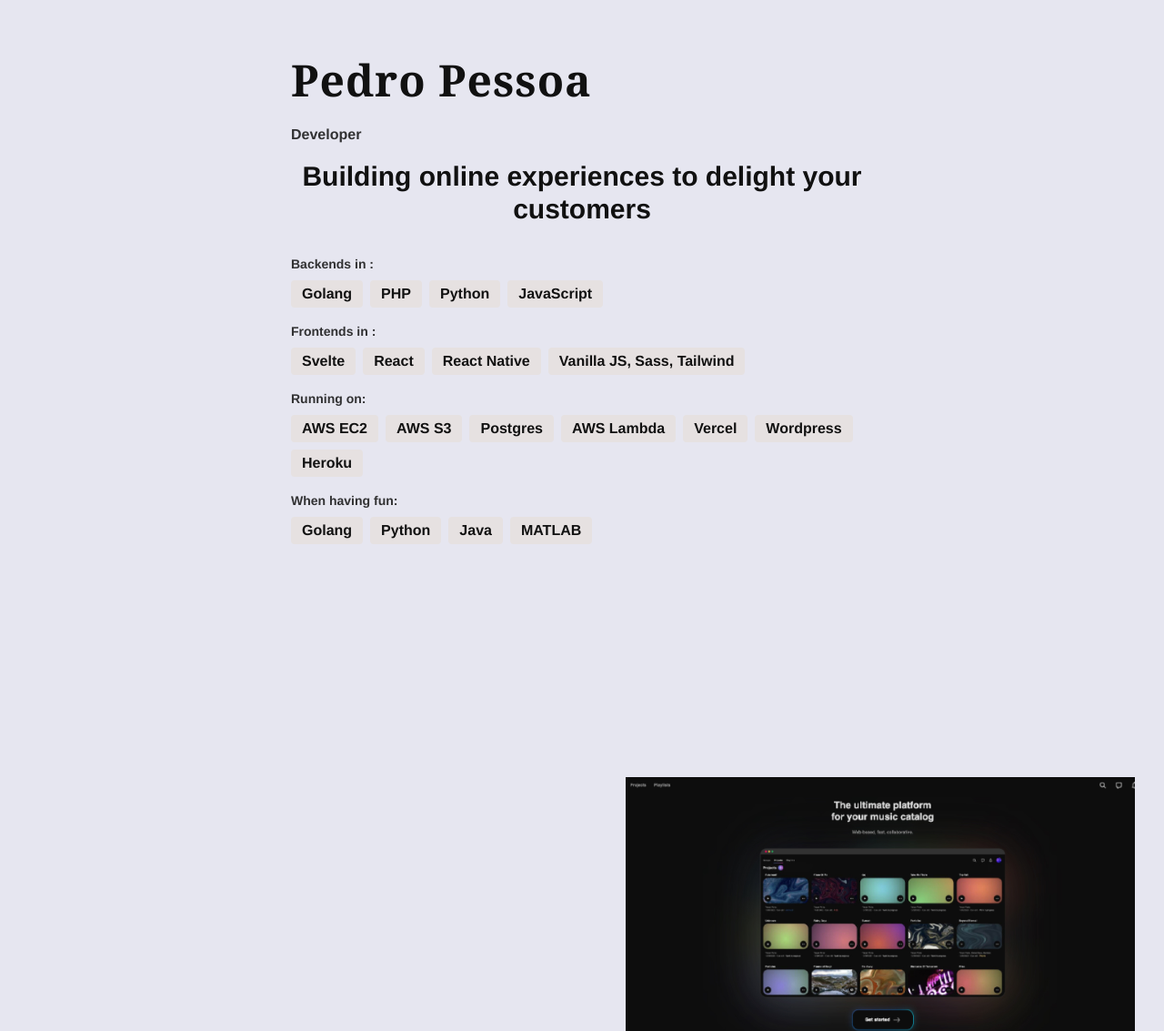
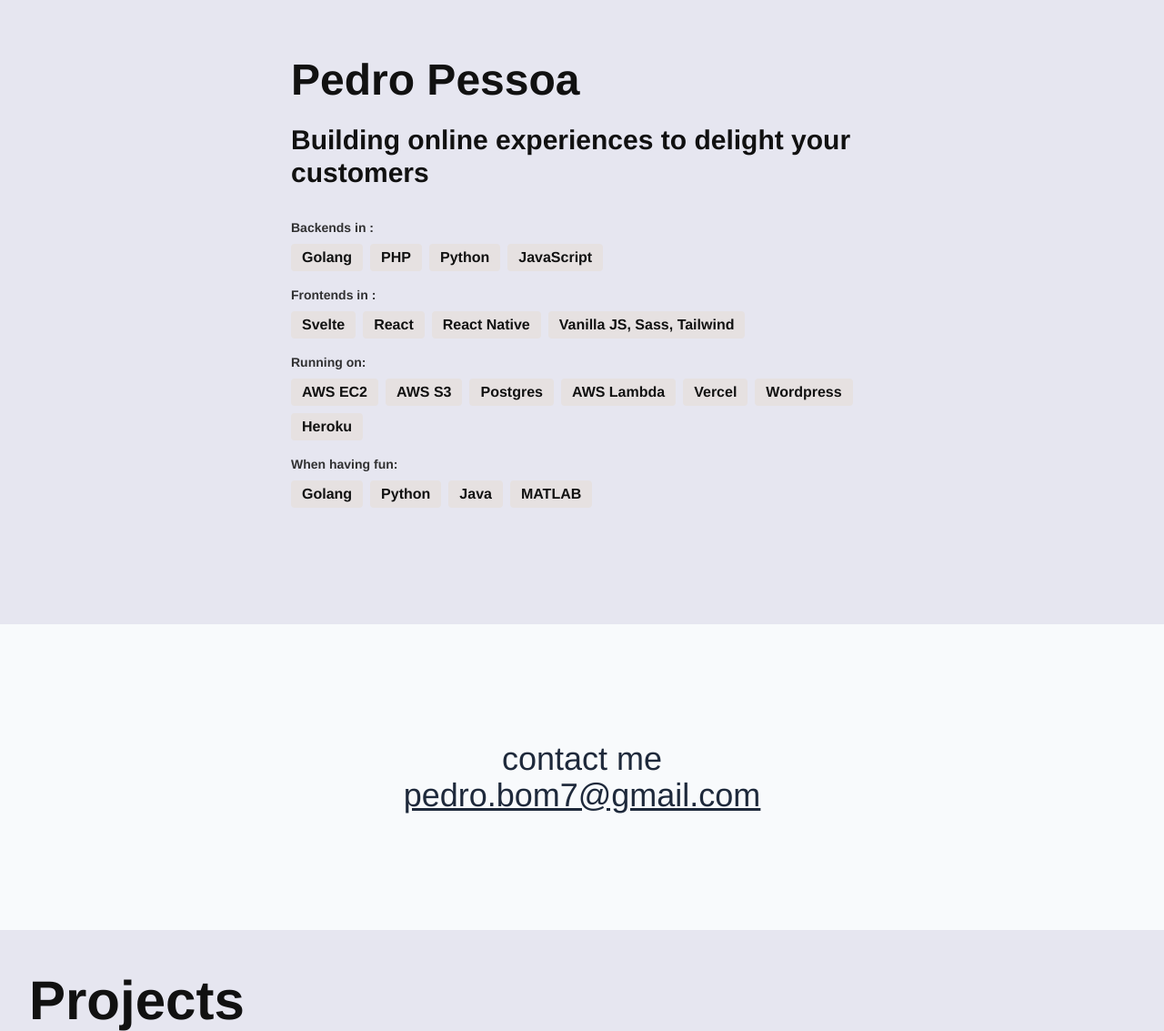
Before and after one commit to pedroperson/porfolio, a website: page public/index.html in a window 1280 px wide. Shown: the top 1133 px of the page at 91% size. Drawn offline with Linux system fonts and the light colour scheme.

Commit message:
footer and contact me section

```diff
--- a/public/index.html
+++ b/public/index.html
@@ -19,9 +19,8 @@
   style="max-width: 44rem"
   data-color="[10, 10, 10]"
 >
-  <h1 class="font-serif font-bold text-5xl mb-2">Pedro Pessoa</h1>
-  <p class="opacity-85">Developer</p>
-  <p class="text-3xl text-center mx-auto mb-4">
+  <h1 class="font-bold text-5xl mb-2">Pedro Pessoa</h1>
+  <p class="text-3xl mx-auto mb-4">
     Building online experiences to delight your customers
   </p>
 
@@ -73,7 +72,19 @@
   </div>
 </section>
 
-<section class="my-page-width">
+<div
+  class="flex flex-col gap-4 bg-slate-50 text-slate-800 text-4xl py-32 text-center text-bold"
+>
+  <div class="my-page-width">
+    <p>contact me</p>
+    <a class="underline" href="@mail:pedro.bom7@gmail.com"
+      >pedro.bom7@gmail.com</a
+    >
+  </div>
+</div>
+
+<section class="my-page-width mt-12">
+  <h2 class="font-bold text-6xl">Projects</h2>
    <div
   class="my-flipping-section flex gap-16 sm:gap-10 lg:gap-20 xl:gap-24 flex-col md:flex-row flex-nowrap js-bg-color pt-32 lowercase"
   data-color="[230,230,240]"
@@ -340,7 +351,7 @@
 <section class="my-page-width mt-44 mb-44" style="max-width: 70em">
   <h2 class="font-bold text-6xl mb-16">education</h2>
 
-<div class="flex flex-wrap w-100 gap-y-24 gap-x-20">
+  <div class="flex flex-wrap w-100 gap-y-24 gap-x-20">
   <div class="my-other-project">
     <img
       decoding="async"
@@ -397,10 +408,12 @@
 </main>
 
     <footer>
-<div class="flex gap-4 bg-primary-dark">
+<div class="flex flex-col gap-4 bg-slate-50 text-slate-800 text-xl py-32">
   <div class="my-page-width">
-    <div class="text-green-400">hello</div>
-    <div class="font-bold text-blue-600 text-lg">Goodbye</div>
+    <p>contact me</p>
+    <a class="underline" href="@mail:pedro.bom7@gmail.com"
+      >pedro.bom7@gmail.com</a
+    >
   </div>
 </div>
 </footer>
--- a/templates/main.css
+++ b/templates/main.css
@@ -89,7 +89,7 @@ body {
     padding-bottom: 24em;
   }
 
-  .my-flipping-section:first-child {
+  .my-flipping-section:first-of-type {
     margin-top: 0;
   }
 
```
Also changed, not shown: templates/components/education.html (+0 -2 lines), templates/components/footer.html (+5 -3 lines), templates/pages/index.html (+17 -4 lines), public/style.css.
